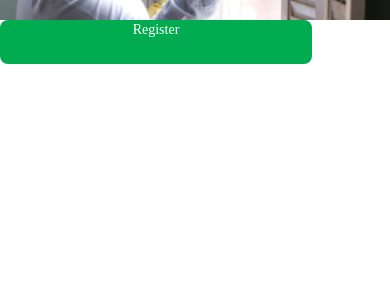
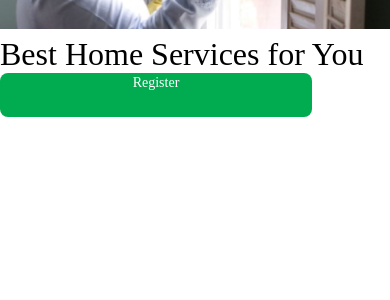
Before and after one commit to morachake/chap-chap, a React Native app: screen / in a window 390 px wide. Shown: the top 300 px of the page. Built offline with nearby package versions, Linux system fonts and the light colour scheme.

Commit message:
updating Home Screen

```diff
--- a/src/screens/HomeScreen.js
+++ b/src/screens/HomeScreen.js
@@ -1,12 +1,21 @@
 import React from 'react';
-import {View, SafeAreaView, StyleSheet, Image} from 'react-native';
+import {
+  View,
+  SafeAreaView,
+  StyleSheet,
+  ImageBackground,
+  Text,
+} from 'react-native';
 import {IMAGES} from '../constants/index';
 import Btn from '../components/Btn';
 export default function HomeScreen() {
   return (
     <SafeAreaView style={styles.container}>
-      <Image source={IMAGES.Cleaner} style={styles.banner} />
-      <Btn title="Register" />
+      <ImageBackground source={IMAGES.Cleaner} style={styles.banner} />
+      <View>
+        <Text style={styles.textAd}>Best Home Services for You</Text>
+        <Btn title="Register" />
+      </View>
     </SafeAreaView>
   );
 }
@@ -19,4 +28,9 @@ const styles = StyleSheet.create({
     width: '100%',
     height: '90%',
   },
+  textAd: {
+    fontFamily: 'Inter-Bold',
+    fontSize: 32,
+    color: '#000000',
+  },
 });
```
